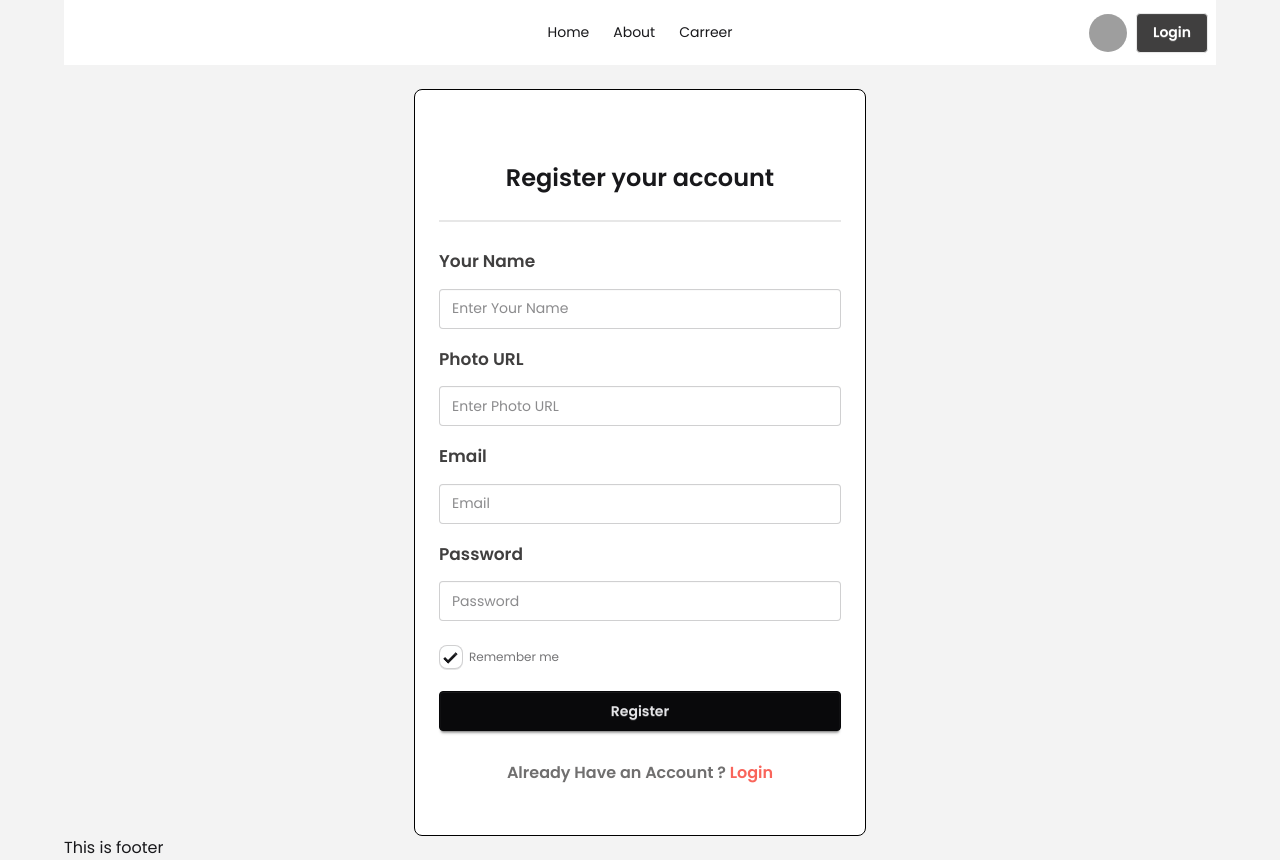
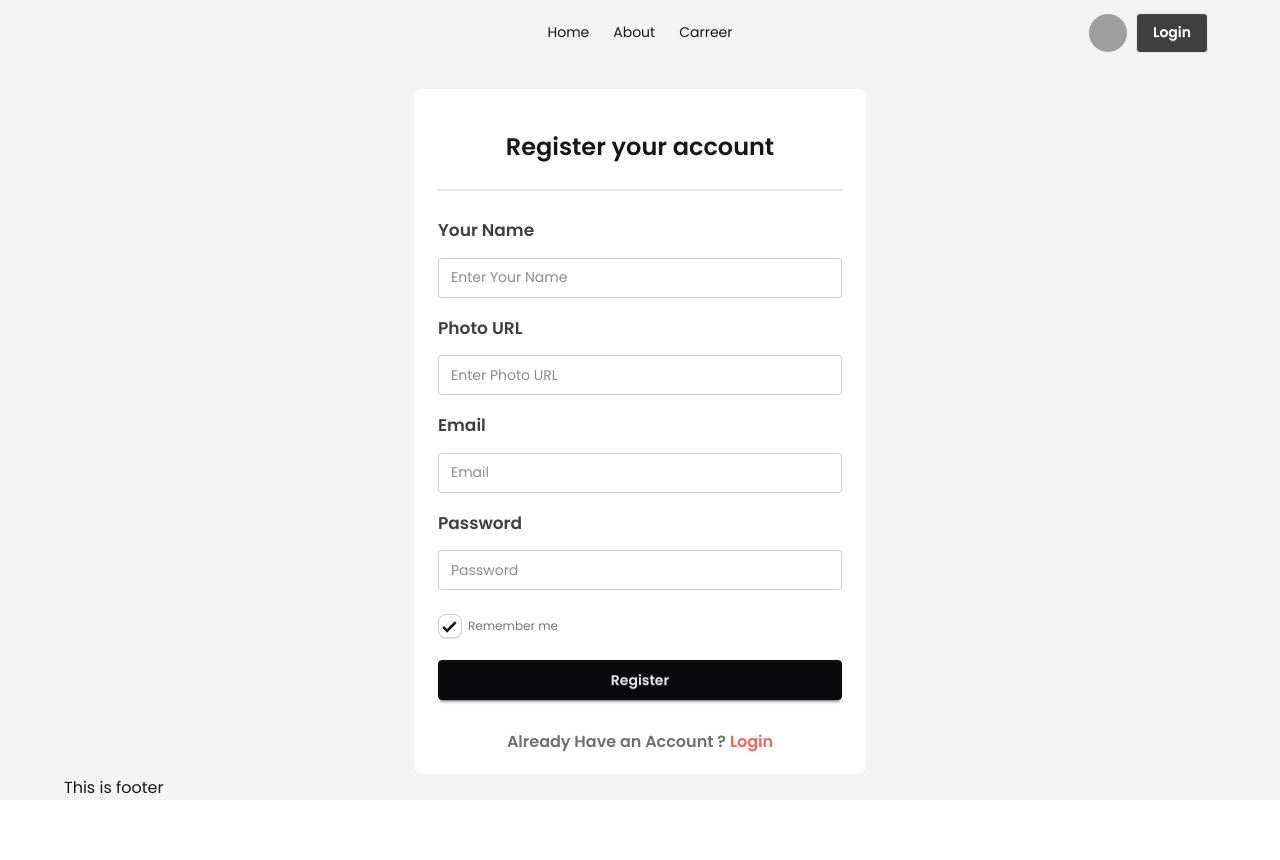
Before and after one commit to aspinchakma/Dragon-News, a React (Vite) app: page /signup in a window 1280 px wide. After the commit the page ends 800 px from the top, so only its background shows below. Built offline with nearby package versions, Linux system fonts and the light colour scheme; no server answers; grey boxes are pictures that could not be loaded.

Commit message:
finished design for register form

```diff
--- a/src/components/Navbar.jsx
+++ b/src/components/Navbar.jsx
@@ -15,7 +15,7 @@ const Navbar = () => {
     </>
   );
   return (
-    <div className="navbar bg-base-100  mb-6">
+    <div className="navbar bg-transparent  mb-6">
       <div className="navbar-start">
         <div className="dropdown">
           <div tabIndex={0} role="button" className="btn btn-ghost lg:hidden">
--- a/src/components/SignIn.jsx
+++ b/src/components/SignIn.jsx
@@ -41,7 +41,7 @@ const SignIn = () => {
       .catch((err) => setError(err.code));
   };
   return (
-    <div className="card bg-base-100 w-full  shrink-0 max-w-[452px] mx-auto border-1 border-black lg:py-[50px]">
+    <div className="card bg-base-100 w-full  shrink-0 max-w-[452px] mx-auto lg:py-[50px]">
       <form className="card-body py-5" onSubmit={handleSubmit}>
         <h3 className="text-center text-[24px] font-semibold">
           Login your account
--- a/src/components/SignUp.jsx
+++ b/src/components/SignUp.jsx
@@ -10,7 +10,7 @@ const SignUp = () => {
   };
   return (
     <div>
-      <div className="card bg-base-100 w-full  shrink-0 max-w-[452px] mx-auto border-1 border-black lg:py-[50px]">
+      <div className="card bg-base-100 w-full  shrink-0 max-w-[452px] mx-auto lg:py-[20px]">
         <form className="card-body py-5" onSubmit={handleSubmit}>
           <h3 className="text-center text-[24px] font-semibold">
             Register your account
```
